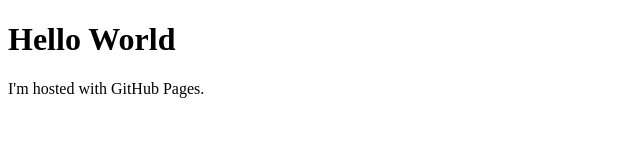
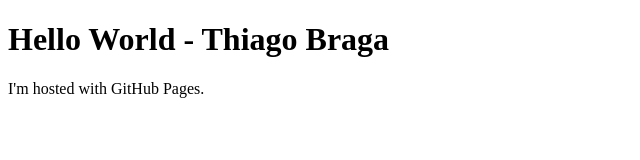
Before and after one commit to thiagobraga7/thiagobraga7.github.io, a plain HTML site: page index.html in a window 1280 px wide. Shown: the whole page, without its empty margins (0-640 px from the left). Drawn offline with Linux system fonts and the light colour scheme.

Commit message:
Update index.html

```diff
--- a/index.html
+++ b/index.html
@@ -1,7 +1,7 @@
 <!DOCTYPE html>
 <html>
 <body>
-<h1>Hello World</h1>
+<h1>Hello World - Thiago Braga</h1>
 <p>I'm hosted with GitHub Pages.</p>
 </body>
 </html>
```
